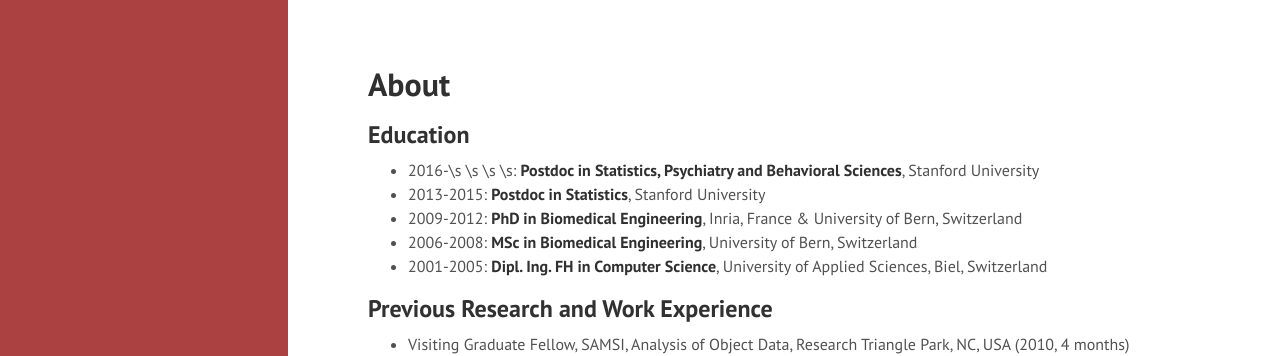
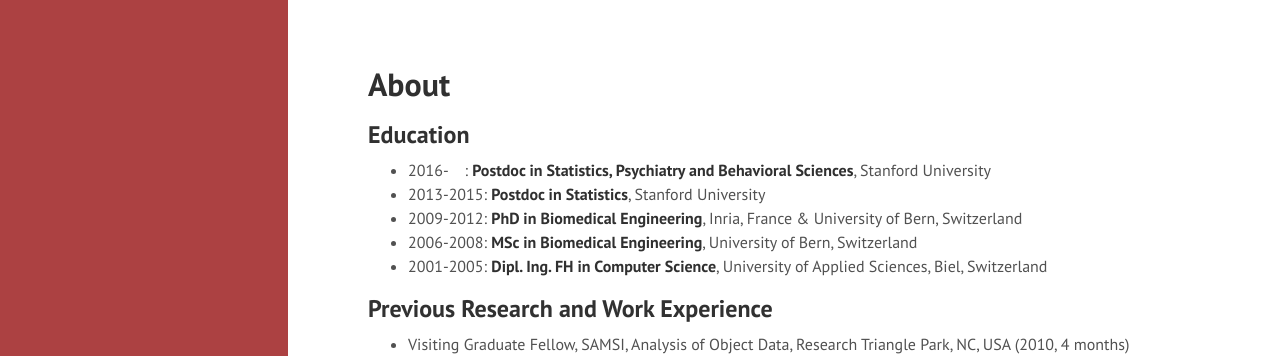
Before and after one commit to ChristofSeiler/ChristofSeiler.github.io, a Jekyll site: the page built from about.md, in a window 1280 px wide and 1288 px high. Shown: the top 356 px of the window. Built offline with Jekyll 4.4.1, drawn with Linux system fonts in a browser that asks for light colours; Markdown is read by kramdown in place of the engine named in the settings; some of the changed lines change nothing that is shown.

Commit message:
fix spaces

```diff
--- a/about.md
+++ b/about.md
@@ -5,7 +5,7 @@
 
 ## Education
 
-* 2016-\s \s \s \s: **Postdoc in Statistics, Psychiatry and Behavioral Sciences**, Stanford University
+* 2016-&nbsp;&nbsp;&nbsp;&nbsp;: **Postdoc in Statistics, Psychiatry and Behavioral Sciences**, Stanford University
 * 2013-2015: **Postdoc in Statistics**, Stanford University
 * 2009-2012: **PhD in Biomedical Engineering**, Inria, France & University of Bern, Switzerland
 * 2006-2008: **MSc in Biomedical Engineering**, University of Bern, Switzerland
```
